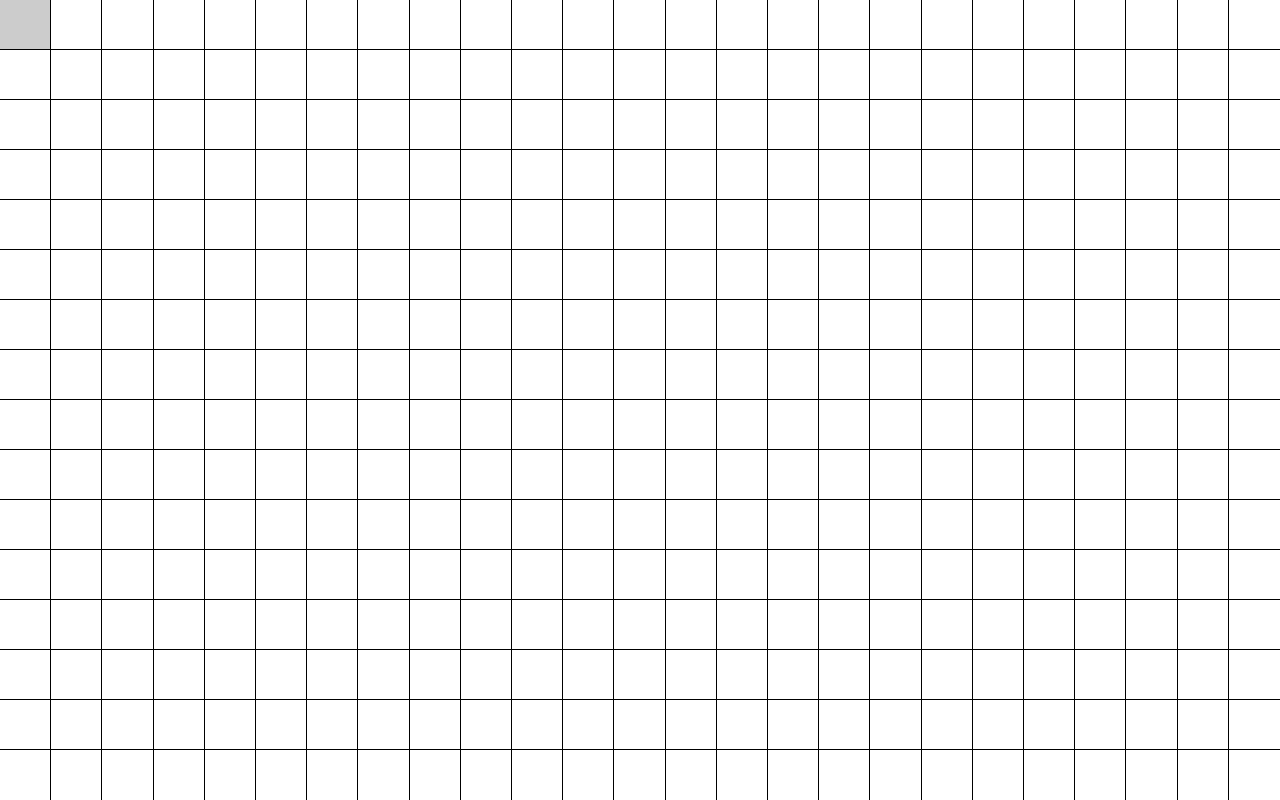
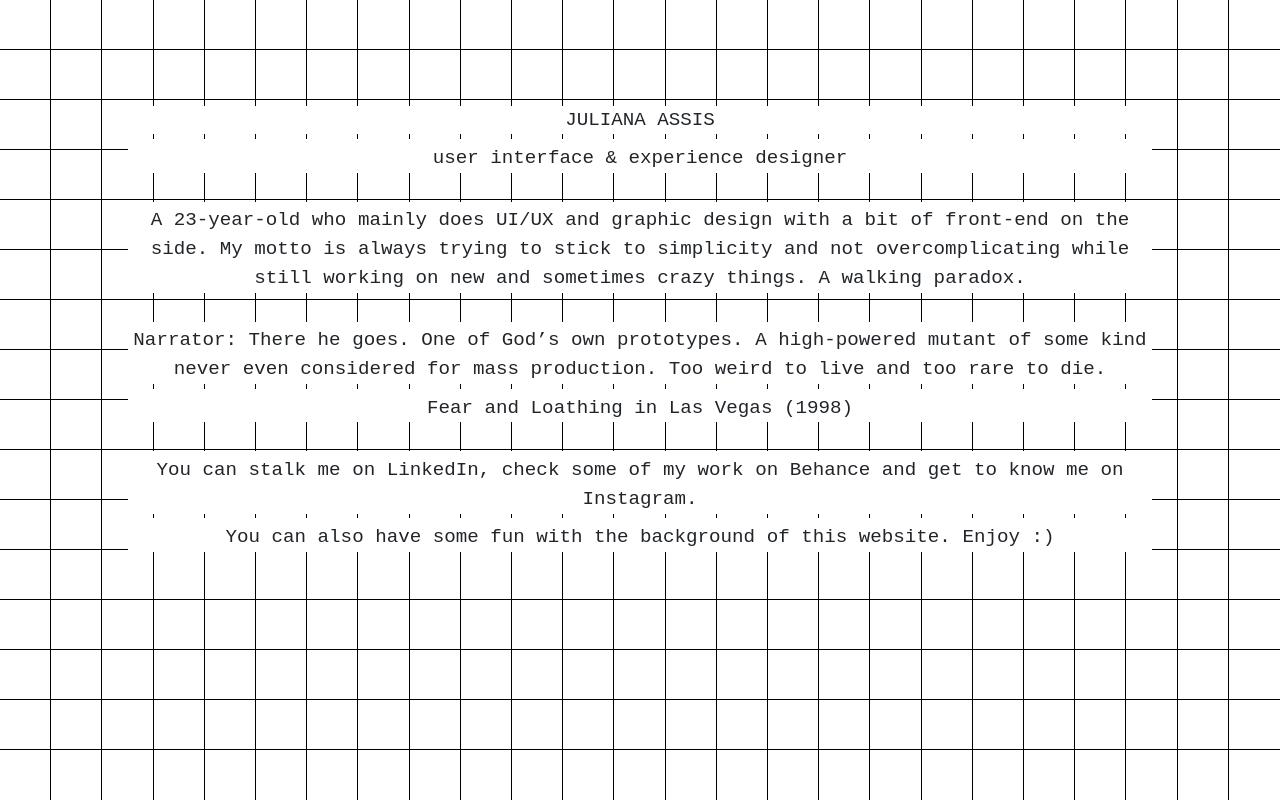
Before and after one commit to julianassiis/personal-web, a React (Create React App) app in the folder my-app/: page / in a window 1280 px wide. Built offline with nearby package versions, Linux system fonts and the light colour scheme.

Commit message:
(incomplete) text and centering

```diff
--- a/my-app/package.json
+++ b/my-app/package.json
@@ -8,8 +8,10 @@
     "@testing-library/react": "^13.4.0",
     "@testing-library/user-event": "^13.5.0",
     "animejs": "^3.2.1",
+    "bootstrap": "^5.2.3",
     "randomcolor": "^0.6.2",
     "react": "^18.2.0",
+    "react-bootstrap": "^2.7.0",
     "react-dom": "^18.2.0",
     "react-scripts": "5.0.1",
     "web-vitals": "^2.1.4"
--- a/my-app/src/App.css
+++ b/my-app/src/App.css
@@ -1,3 +1,5 @@
+html { font-size: calc(0.8em + 0.5vw); }
+
 body {
   background: black;
   margin: 0;
@@ -6,6 +8,31 @@ body {
   display: flex;
   justify-content: center;
   align-items: center;
+}
+
+#root {
+  position: relative;
+}
+
+/*Note to professor: I tried to somehow manage the responsiveness of the text by adjusting the width in relation to the parent since I needed this entire div to be positioned absolute to stack it with a functional/clickable interactive background */
+
+#intro {
+  position: absolute;
+  z-index: 1;
+  width: 100%;
+  height: 1rem;
+  text-align: center;
+  word-wrap: break-word;
+
+  /*bad centering for now*/
+  top: 5rem;
+  bottom: 5rem
+}
+
+.info {
+  background-color: white;
+  width: 80%;
+  display: inline-block;
 }
 
 #grid {
--- a/my-app/src/App.js
+++ b/my-app/src/App.js
@@ -51,6 +51,16 @@ class App extends React.Component {
 
     return (
         <div id="root">
+          <div id="intro">
+            <p className="info mb-1 mt-2">JULIANA ASSIS</p>
+            <p className="info pt-1 mb-4">user interface & experience designer</p>
+            <p className="info pt-1 mb-4">A 23-year-old who mainly does UI/UX and graphic design with a bit of front-end on the side. My motto is always trying to stick to simplicity and not overcomplicating while still working on new and sometimes crazy things. A walking paradox.</p>
+            <p className="info pt-1 mb-1">Narrator: There he goes. One of God’s own prototypes. A high-powered mutant of some kind never even considered for mass production. Too weird to live and too rare to die.</p>
+            <p className="info pt-1 mb-4">Fear and Loathing in Las Vegas (1998)</p>
+            <p className="info pt-1 mb-1">You can stalk me on LinkedIn, check some of my work on Behance and get to know me on Instagram.</p>
+            <p className="info pt-1 mb-0">You can also have some fun with the background of this website. Enjoy :) </p>
+          </div>
+
           <div id="grid">
             {[...Array(total)].map((x, i) => (
                 <div className="grid-element" id={`${i}`} onClick={(i) => this.colorWave(i)}/>
--- a/my-app/src/index.css
+++ b/my-app/src/index.css
@@ -1,8 +1,6 @@
 body {
   margin: 0;
-  font-family: -apple-system, BlinkMacSystemFont, 'Segoe UI', 'Roboto', 'Oxygen',
-    'Ubuntu', 'Cantarell', 'Fira Sans', 'Droid Sans', 'Helvetica Neue',
-    sans-serif;
+  font-family: 'IBM Plex Mono', monospace !important;
   -webkit-font-smoothing: antialiased;
   -moz-osx-font-smoothing: grayscale;
 }
--- a/my-app/src/index.js
+++ b/my-app/src/index.js
@@ -3,6 +3,7 @@ import ReactDOM from 'react-dom/client';
 import './index.css';
 import App from './App.js';
 import reportWebVitals from './reportWebVitals';
+import 'bootstrap/dist/css/bootstrap.min.css';
 
 const root = ReactDOM.createRoot(document.getElementById('root'));
 root.render(
```
Also changed, not shown: 1 other file (tests, documents, lock files or other folders).
